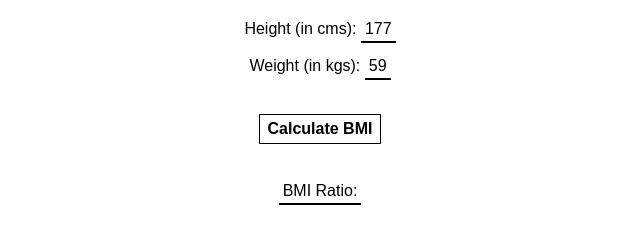
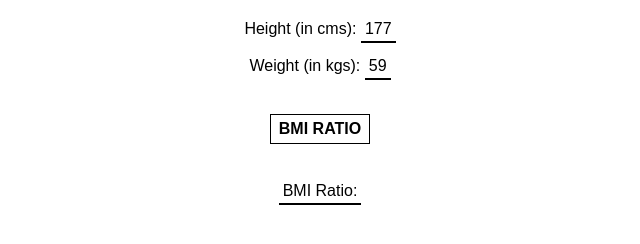
Before and after one commit to anirudh28197/BMI-Calculator, a website built with Vite: page index.html in a window 1280 px wide. Shown: the full height of the page, 320-960 px from the left. Built offline with nearby package versions, Linux system fonts and the light colour scheme.

Commit message:
Update BMI Button

```diff
--- a/index.html
+++ b/index.html
@@ -7,7 +7,7 @@
         <br>
         <div>Weight (in kgs): <span id="weight-el"></span></div>
         <br>
-        <div><button onclick="bmi()">Calculate BMI</button></div>
+        <div><button onclick="bmi()">BMI RATIO</button></div>
         <br>
         <div><span id="bmi-el">BMI Ratio: </span></div>
         <script src="index.js"></script>
```
